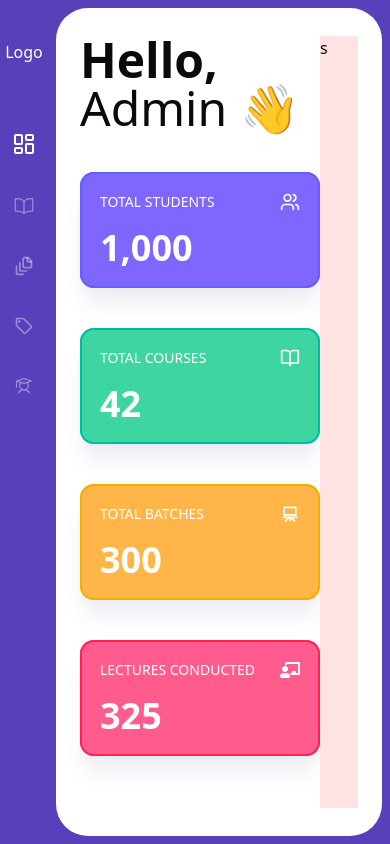
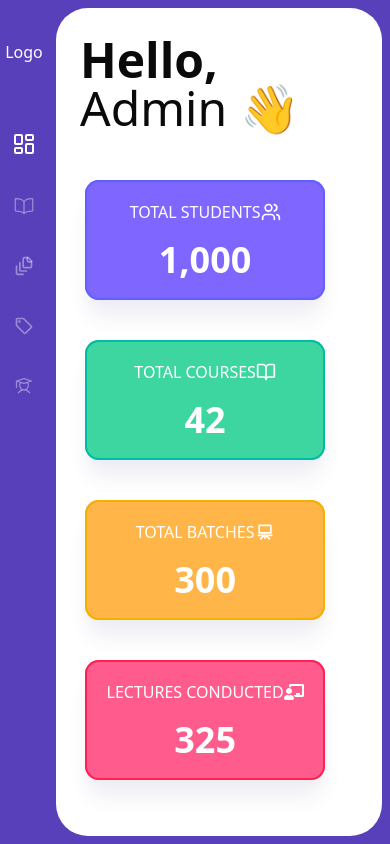
Before and after one commit to Arman6117/ais-solutions, a Next.js app: page /admin/dashboard in a window 390 px wide. Built offline with nearby package versions, Linux system fonts and the light colour scheme.

Commit message:
refactor admin components for improved responsiveness and layout; update styles and structure

```diff
--- a/app/(roles)/admin/_components/admin-overview-card.tsx
+++ b/app/(roles)/admin/_components/admin-overview-card.tsx
@@ -43,20 +43,20 @@ const AdminOverviewCard = ({
 
   return (
     <div
-      className={`w-60 rounded-xl  ${style.ring} inset-ring-2 p-5 shadow-xl shadow-[#ececf3]`}
+      className={`md:w-60 w-60 2xl:w-xl xl:w-80  rounded-xl  ${style.ring} inset-ring-2 p-5 2xl:p-7 shadow-xl shadow-[#ececf3]`}
       style={{ backgroundColor: style.bg }}
     >
-      <div className="flex items-center justify-between">
+      <div className="flex items-center xl:justify-center justify-center xl:gap-10 md:justify-between">
         <span
-          className={`text-sm  font-medium uppercase `}
+          className={`md:text-sm text-base xl:text-xl   font-medium uppercase `}
           style={{ color: style.labelText }}
         >
           {label}
         </span>
         {icon && <div style={{ color: style.labelText }}>{icon}</div>}
       </div>
-      <div className="mt-4">
-        <span className={`font-bold text-4xl`} style={{ color: style.text }}>
+      <div className="mt-4 xl:text-center md:text-left  text-center ">
+        <span className={`font-bold text-4xl xl:text-6xl`} style={{ color: style.text }}>
           {value}
         </span>
       </div>
--- a/app/(roles)/admin/_components/admin-panel-overview.tsx
+++ b/app/(roles)/admin/_components/admin-panel-overview.tsx
@@ -1,4 +1,3 @@
-
 import Greetings from "@/components/greetings";
 import React from "react";
 import AdminOverviewCard from "./admin-overview-card";
@@ -10,8 +9,8 @@ const AdminPanelOverview = () => {
   return (
     <div className="w-[90%] flex flex-col gap-10">
       <Greetings>Admin</Greetings>
-      <div className="flex flex-wrap gap-10">
-      <AdminOverviewCard
+      <div className="flex gap-10 md:flex-row flex-col items-center ">
+        <AdminOverviewCard
           value="1,000"
           label="TOTAL STUDENTS"
           icon={<Users size={20} />}
@@ -23,10 +22,12 @@ const AdminPanelOverview = () => {
           icon={<BookOpen size={20} />}
           variant="courses"
         />
+      </div>
+      <div className="flex  gap-10 md:flex-row flex-col items-center ">
         <AdminOverviewCard
           value="300"
           label="TOTAL BATCHES"
-          icon={<RiArtboardLine  size={20} />}
+          icon={<RiArtboardLine size={20} />}
           variant="revenue"
         />
         <AdminOverviewCard
@@ -36,7 +37,6 @@ const AdminPanelOverview = () => {
           variant="certifications"
         />
       </div>
-
     </div>
   );
 };
--- a/app/(roles)/admin/_components/admin-sidebar.tsx
+++ b/app/(roles)/admin/_components/admin-sidebar.tsx
@@ -33,7 +33,7 @@ const AdminSidebar = () => {
                   <Tooltip>
                     <TooltipTrigger>
                       <Link href={link}>
-                        <Icon className={cn( "transition-all" ,!isActive ? "size-5 text-white/40 " : "size-6 text-white")}/>
+                        <Icon className={cn( "transition-all" ,!isActive ? "size-5 lg:size-6 text-white/40 " : "size-6 lg:size-8 text-white")}/>
                       </Link>
                     </TooltipTrigger>
                     <TooltipContent>
--- a/app/(roles)/admin/dashboard/page.tsx
+++ b/app/(roles)/admin/dashboard/page.tsx
@@ -5,7 +5,7 @@ const AdminDashboardPage = () => {
   return (
     <div className='ml-12 md:ml-24 flex rounded-4xl px-6 py-7 bg-white h-full'>
        <AdminPanelOverview/>
-       <div className='w-[40%] bg-red-100'>s</div>
+       <div className='w-[40%] md:flex hidden bg-red-100'>s</div>
     </div>
   )
 }
--- a/components/greetings.tsx
+++ b/components/greetings.tsx
@@ -2,8 +2,8 @@ import React from "react";
 
 const Greetings = ({ children }: { children: React.ReactNode }) => {
   return (
-    <div className="flex flex-col justify-center gap-2 max--52">
-      <h1 className="font-semibold text-5xl">
+    <div className="flex flex-col justify-center gap-2 mb-2 max--52">
+      <h1 className="font-semibold text-5xl xl:text-7xl">
         Hello, <span className="font-thin">{children} 👋</span>
       </h1>
     </div>
```
